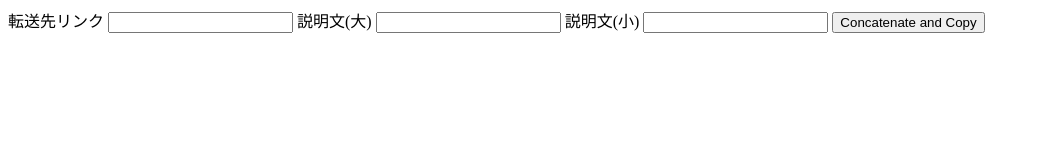
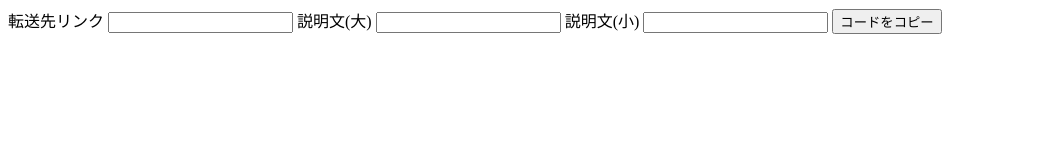
Before and after one commit to ASST-OP/test5, a plain HTML site: page index.html in a window 1280 px wide. Shown: the whole page, without its empty margins (0-1040 px from the left). Drawn offline with Linux system fonts and the light colour scheme.

Commit message:
index.html を更新

```diff
--- a/index.html
+++ b/index.html
@@ -16,7 +16,7 @@
     <label for="string3">説明文(小)</label>
     <input type="text" id="string3">
 
-    <button onclick="concatAndCopy()">Concatenate and Copy</button>
+    <button onclick="concatAndCopy()">コードをコピー</button>
 
     <script>
         function concatAndCopy() {
```
